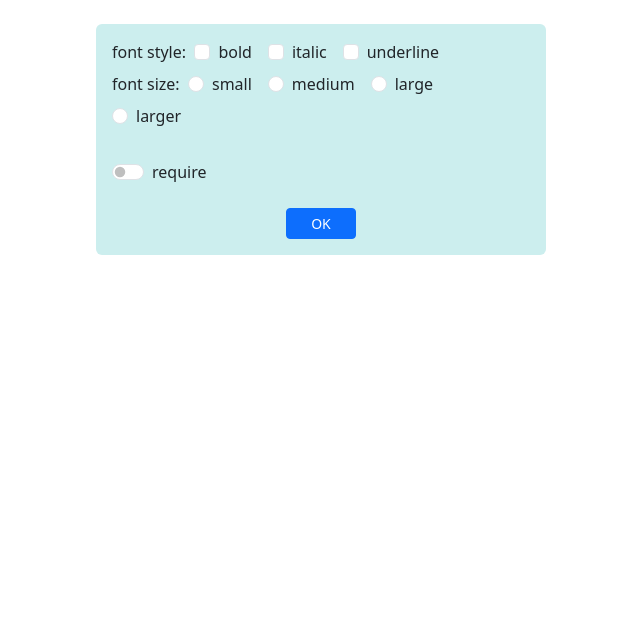
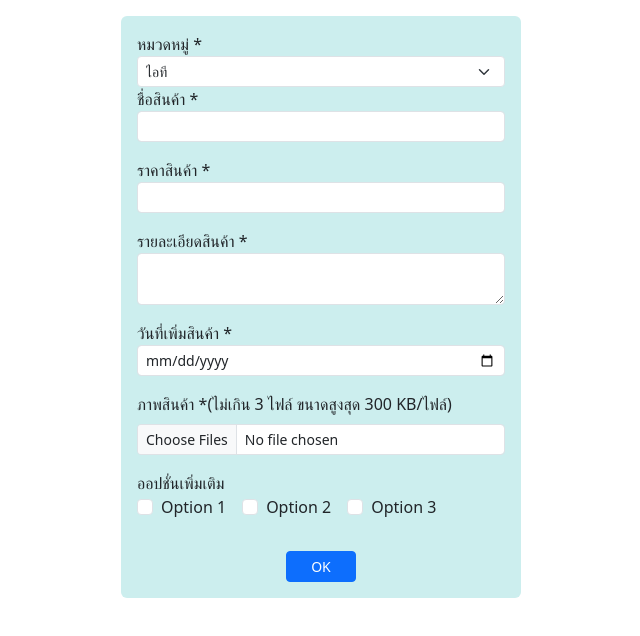
Before and after one commit to PaPond/a1, a React (Create React App) app: page / in a window 1280 px wide. Shown: the top 636 px of the page, without its empty margins (319-959 px from the left). Built offline with nearby package versions, Linux system fonts and the light colour scheme.

Commit message:
update form

```diff
--- a/package.json
+++ b/package.json
@@ -9,6 +9,7 @@
     "bootstrap": "^5.3.2",
     "react": "^18.2.0",
     "react-dom": "^18.2.0",
+    "react-hook-form": "^7.47.0",
     "react-router-dom": "^6.16.0",
     "react-scripts": "5.0.1",
     "tar": "^6.1.15",
--- a/src/App.js
+++ b/src/App.js
@@ -1,13 +1,13 @@
 import React from 'react'
 import Router3 from './router3'
 import FormCheck from './form-check'
-import FormBootstrap from './form-bootstrap'
+import FormValidation from './form-validation'
 
 
 export default function App(){
   return (
   <>
- <FormCheck/>
+  <FormValidation/>
   </>
   )
 }
--- /dev/null
+++ b/src/form-validation.js
@@ -0,0 +1,87 @@
+import React from "react";
+import { useForm } from 'react-hook-form';
+
+export default function FormValidation() {
+    const cats = [['100','ไอที'],['200','เครื่องจักรกล'],['300','เคมีภัณฑ์']]
+    const opts = ['Option 1','Option 2','Option 3']
+    const inputFile = React.createRef()
+
+    const{register, handleSubmit, formState: {errors}} = useForm()
+
+    const onSubmitForm = (event) => {
+        let maxNumFiles = 3
+        let maxSize = 300
+        if (inputFile.current.files.length > maxNumFiles){
+            alert(`เลือกได้ไม่เกิน ${maxNumFiles} ไฟล์`)
+            event.preventDefault()
+            return
+        }
+
+        for(let f of inputFile.current.files){
+            if (f.size > maxSize * 1000){
+                alert(`ขนาดของแต่ละไฟล์ต้องไม่เกิน ${maxSize} KB`)
+                event.preventDefault()
+                return
+            }
+        }
+    }
+    const err = {
+        fontSize: 'smaller',
+        color: 'red'
+    }
+
+    return (
+        <div className="mt-3 mb-5 mx-auto p-3 rounded" style={{width:'400px',background:'#cee'}}>
+            <form onSubmit={handleSubmit(onSubmitForm)}>
+                <div classname="form-group mb-3">
+                    <label htmlFor="cats" classname="form-label ">หมวดหมู่ *</label>
+                    <select id="cats" className="form-select form-select-sm">
+                    {
+                        cats.map(item => {
+                            return<option value={item[0]}>{item[1]}</option>
+                        })
+                    }
+                    </select>
+                </div>
+                <div className="form-group mb-3">
+                    <label htmlFor="name">ชื่อสินค้า *</label>
+                    <input type="text" id="name" name="name" maxLength="50" className="form-control form-control-sm" {...register('name',{required: true,maxLength: 30})}/>
+                    {errors.name && <div style={err}>กรุณาระบุชื่อสินค้า</div>}
+                </div>
+                <div className="form-group mb-3">
+                    <label htmlFor="price">ราคาสินค้า *</label>
+                    <input type="number" id="price" name="price" min="0" step="any" className="form-control form-control-sm" {...register('price',{validate: value => parseFloat(value) > 0})}/>
+                    {errors.price && <div style={err}>กำหนดราคาสินค้าเป็นตัวเลขที่มากกว่า 0</div>}
+                </div>
+                <div className="form-group mb-3">
+                    <label htmlFor="detail">รายละเอียดสินค้า *</label>
+                    <textarea id="detail" name="detail" rows="2" maxLength="250" className="form-control form-control-sm" {...register('detail',{required: true,minLength: 1,maxLength: 200})}>
+                    </textarea>
+                    {errors.detail && <div style={err}>ต้องกำหนดรายละเอียดสินค้า</div>}
+                </div>
+                <div className="form-group mb-3">
+                    <label htmlFor="dateAdded">วันที่เพิ่มสินค้า *</label>
+                    <input type="date" id="dateAdded" name="dateAdded" className="form-control form-control-sm"/>
+                </div>
+                <div className="form-group mb-3">
+                    <label htmlFor="file" className="form-label">ภาพสินค้า *(ไม่เกิน 3 ไฟล์ ขนาดสูงสุด 300 KB/ไฟล์)</label>
+                    <input type="file" id="file" accept="image/*" className="form-control form-control-sm" ref={inputFile} multiple/>
+                </div>
+                <div>ออปชั่นเพิ่มเติม</div>
+                {
+                    opts.map((opt, i)=> {
+                        return (
+                            <div className="form-check form-check-inline mb-2">
+                                <input type="checkbox" id={'opt'+i} value={opt} className="form-check-input"/>
+                                <label htmlFor={'opt'+i} className="form-check-label">{opt}</label>
+                            </div>
+                        )
+                    })
+                }
+                <div className="text-center mt-4">
+                    <button className="btn btn-sm btn-primary px-4">OK</button>
+                </div>
+            </form>
+        </div>
+    )
+}
```
Also changed, not shown: src/form-select-file.js (added, +59 -0 lines), 1 other file (tests, documents, lock files or other folders).
